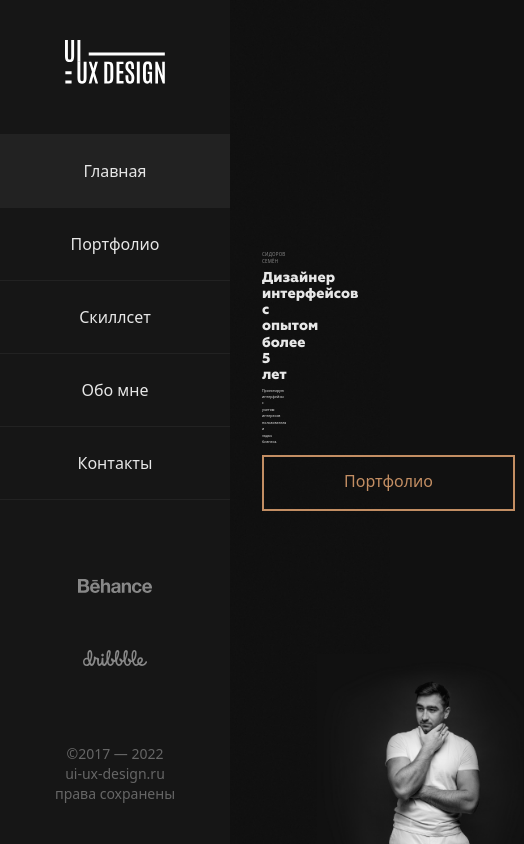
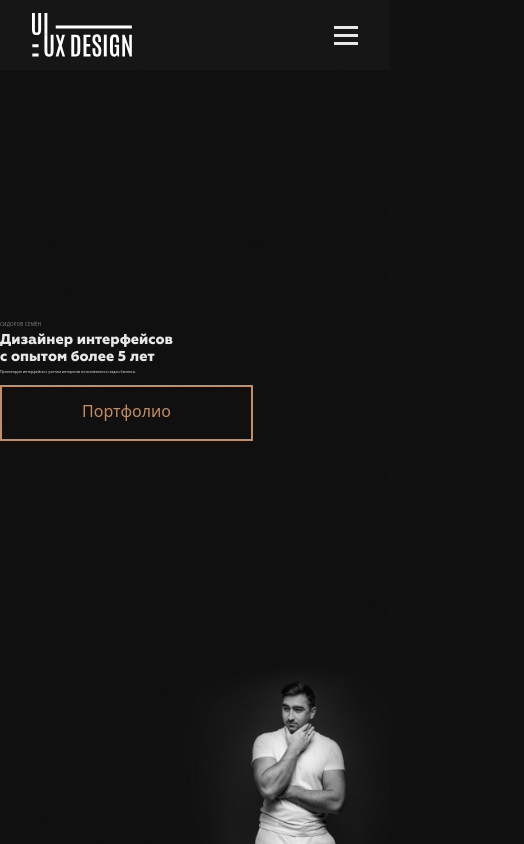
Before and after one commit to alex-lenk/ui-ux-design, a Vue app: page / in a window 390 px wide. Shown: the whole page, 524 px wide, since content can reach past the window. Built offline with nearby package versions, Linux system fonts and the light colour scheme; a web font is replaced by a local one.

Commit message:
Created pages and mobile header

```diff
--- a/src/App.vue
+++ b/src/App.vue
@@ -1,15 +1,30 @@
 <script setup>
-import {RouterLink, RouterView} from 'vue-router'
-import HelloWorld from '/src/components/HelloWorld.vue'
+import {ref} from 'vue'
 import BehanceIcon from '/src/components/icons/IconBehance.vue'
 import DribbleIcon from '/src/components/icons/IconDribble.vue'
+import LogoComponent from '/src/components/LogoLogoComponent.vue'
+//import {RouterLink, RouterView} from 'vue-router'
+//import HelloWorld from '/src/components/HelloWorld.vue'
+
+const logoAltText = ref('Ui Ux design')
+const isActiveMenu = ref(false)
+
+function toggleMenu() {
+  isActiveMenu.value = !isActiveMenu.value
+  console.log('click')
+}
 </script>
 
 <template>
-  <nav class="nav">
-    <a href="/" class="nav__logo">
-      <img alt="Ui Ux design" src="src/assets/img/logo.svg">
-    </a>
+  <header class="header">
+    <LogoComponent class-logo="header__logo" :alt="logoAltText" />
+
+    <div class="header__toggle" @click="toggleMenu"></div>
+  </header>
+
+  <nav class="nav" :class="{nav__open: isActiveMenu}" @click.self="toggleMenu">
+    <div class="nav__inner">
+      <LogoComponent class-logo="nav__logo" :alt="logoAltText" />
 
       <ul class="nav__menu">
         <li class="nav__menu-item">
@@ -43,9 +58,10 @@ import DribbleIcon from '/src/components/icons/IconDribble.vue'
         ui-ux-design.ru<br>
         права сохранены
       </footer>
+    </div>
   </nav>
 
-  <RouterView/>
+  <RouterView />
 </template>
 
 <style lang="scss">
--- a/src/assets/styles/base/_base.scss
+++ b/src/assets/styles/base/_base.scss
@@ -23,13 +23,17 @@ body {
 .container {
   width: 100%;
   margin: auto;
-  @media (min-width: 1741px) {
-    max-width: 1280px;
+
+  @media (min-width: 992px) {
     padding-left: 32px;
     padding-right: 32px;
   }
 
-  @media (max-width: 1740px) {
+  @media (min-width: 1741px) {
+    max-width: 1280px;
+  }
+
+  @media (min-width: 1281px) and (max-width: 1740px) {
     max-width: 1280px + $navWidth * 2;
     padding-left: $navWidth + 32;
     padding-right: $navWidth + 32;
@@ -38,6 +42,7 @@ body {
 
 #app {
   height: inherit;
+  overflow: inherit;
 }
 
 .btn__primary {
--- /dev/null
+++ b/src/assets/styles/components/_header.scss
@@ -0,0 +1,41 @@
+.header {
+  width: 100%;
+  height: 70px;
+  padding-left: 32px;
+  display: flex;
+  align-items: center;
+  background-color: #161616;
+  position: fixed;
+  top: 0;
+  left: 0;
+  z-index: 4;
+}
+
+.header__toggle {
+  width: 88px;
+  height: inherit;
+  margin-left: auto;
+  padding: 0 32px;
+  display: flex;
+  cursor: pointer;
+  transition: background-color .2s ease-in-out;
+
+  &::before {
+    width: 24px;
+    height: 3px;
+    margin: auto;
+    background-color: $body-color;
+    box-shadow: 0 -8px 0 $body-color, 0 8px 0 $body-color;
+    content: '';
+  }
+
+  &:hover {
+    background-color: #222;
+  }
+}
+
+@media (min-width: 1281px) {
+  .header {
+    display: none;
+  }
+}
--- /dev/null
+++ b/src/assets/styles/components/_main.scss
@@ -0,0 +1,91 @@
+.main {
+  height: 100%;
+  position: relative;
+  z-index: 1;
+  display: flex;
+  justify-content: center;
+  flex-direction: column;
+
+  &::before {
+    height: 100%;
+    background: url(#{$path}decor/main-photo.png) no-repeat right bottom;
+    background-size: contain;
+    content: '';
+    pointer-events: none;
+    bottom: 0;
+    position: absolute;
+    z-index: -1;
+  }
+}
+
+.main__name {
+  margin-top: -82px;
+  letter-spacing: .05em;
+  color: #888;
+  text-transform: uppercase;
+}
+
+.main__title {
+  font-weight: 800;
+}
+
+.main__subtitle {
+  font-weight: 500;
+}
+
+.main__btn {
+  align-self: flex-start;
+}
+
+@media (min-width: 1741px) {
+  .main__name {
+    margin-bottom: 20px;
+    font-size: 20px;
+    line-height: 32px;
+  }
+  .main__title {
+    font-size: 64px;
+    line-height: 72px;
+    margin-bottom: 20px;
+  }
+  .main__subtitle {
+    margin-bottom: 42px;
+    line-height: 28px;
+  }
+}
+
+@media (min-width: 2100px) {
+  .main::before {
+    width: 58vw;
+    right: -27vw;
+  }
+}
+
+@media (min-width: 1741px) and (max-width: 2099px) {
+  .main::before {
+    width: 53vw;
+    right: -12vw;
+  }
+}
+
+@media (max-width: 1740px) {
+  .main::before {
+    width: 53vw;
+    right: 0;
+  }
+  .main__name {
+    margin-bottom: 1.15vw;
+    font-size: 1.15vw;
+    line-height: 1.9vw;
+  }
+  .main__title {
+    margin-bottom: 1.15vw;
+    line-height: 4.138vw;
+    font-size: 3.68vw;
+  }
+  .main__subtitle {
+    margin-bottom: 2.5vw;
+    line-height: 1.65vw;
+    font-size: 0.92vw;
+  }
+}
--- /dev/null
+++ b/src/assets/styles/components/_nav.scss
@@ -0,0 +1,92 @@
+.nav {
+  height: 100%;
+  top: 0;
+  z-index: 5;
+  will-change: transform;
+  transition: transform .4s ease-in-out;
+}
+
+.nav__inner {
+  height: inherit;
+  padding-top: 40px;
+  padding-bottom: 40px;
+  text-align: center;
+  background-color: #161616;
+  backdrop-filter: blur(12px);
+  display: flex;
+  flex-direction: column;
+  align-items: center;
+  justify-content: space-between;
+}
+
+.nav__link {
+  height: 72px;
+  display: flex;
+  align-items: center;
+  justify-content: center;
+  transition: background-color .2s ease-in-out;
+
+  &:hover {
+    background-color: #222;
+  }
+}
+
+.nav__menu {
+  width: 100%;
+  padding-left: 0;
+  margin-bottom: 0;
+  list-style: none;
+}
+
+.nav__menu-item {
+  border-bottom: 1px solid #222;
+
+  &:first-child {
+    border-top: 1px solid #222;
+  }
+}
+
+.nav__menu-active {
+  background-color: #222;
+}
+
+.nav__social {
+  width: 100%;
+}
+
+.nav__footer {
+  font-weight: 400;
+  font-size: 14px;
+  line-height: 20px;
+  color: #666;
+}
+
+.nav__open {
+  transform: translateX(-100%);
+}
+
+@media (min-width: 1281px) {
+  .nav {
+    width: $navWidth;
+    left: 0;
+    position: absolute;
+  }
+}
+
+@media (max-width: 1280px) {
+  .nav {
+    width: 100%;
+    left: 100%;
+    position: fixed;
+    display: flex;
+  }
+
+  .nav__inner {
+    margin-left: auto;
+    width: $navWidth;
+  }
+
+  .nav__logo {
+    display: none;
+  }
+}
--- a/src/assets/styles/styles.scss
+++ b/src/assets/styles/styles.scss
@@ -26,160 +26,6 @@ $navWidth: 230px;
 @import "base/_fonts.scss";
 @import "base/_base.scss";
 
-
-.nav {
-  width: $navWidth;
-  height: 100%;
-  padding-top: 40px;
-  padding-bottom: 40px;
-  text-align: center;
-  left: 0;
-  top: 0;
-  position: absolute;
-  background-color: #161616;
-  backdrop-filter: blur(12px);
-  z-index: 5;
-  display: flex;
-  flex-direction: column;
-  align-items: center;
-  justify-content: space-between;
-}
-
-.nav__link {
-  height: 72px;
-  display: flex;
-  align-items: center;
-  justify-content: center;
-  transition: background-color .2s ease-in-out;
-
-  &:hover {
-    background-color: #222;
-  }
-}
-
-.nav__logo {
-  display: inline-flex;
-}
-
-.nav__menu {
-  width: 100%;
-  padding-left: 0;
-  margin-bottom: 0;
-  list-style: none;
-}
-
-.nav__menu-item {
-  border-bottom: 1px solid #222;
-
-  &:first-child {
-    border-top: 1px solid #222;
-  }
-}
-
-.nav__menu-active {
-  background-color: #222;
-}
-
-.nav__social {
-  width: 100%;
-}
-
-.nav__footer {
-  font-weight: 400;
-  font-size: 14px;
-  line-height: 20px;
-  color: #666;
-}
-
-
-.main {
-  height: 100%;
-  position: relative;
-  z-index: 1;
-  display: flex;
-  justify-content: center;
-  flex-direction: column;
-
-  &::before {
-    height: 100%;
-    background: url(#{$path}decor/main-photo.png) no-repeat right bottom;
-    background-size: contain;
-    content: '';
-    pointer-events: none;
-    bottom: 0;
-    position: absolute;
-    z-index: -1;
-  }
-}
-
-.main__name {
-  margin-top: -82px;
-  letter-spacing: .05em;
-  color: #888;
-  text-transform: uppercase;
-}
-
-.main__title {
-  font-weight: 800;
-}
-
-.main__subtitle {
-  font-weight: 500;
-}
-
-.main__btn {
-  align-self: flex-start;
-}
-
-@media (min-width: 1741px) {
-  .main__name {
-    margin-bottom: 20px;
-    font-size: 20px;
-    line-height: 32px;
-  }
-  .main__title {
-    font-size: 64px;
-    line-height: 72px;
-    margin-bottom: 20px;
-  }
-  .main__subtitle {
-    margin-bottom: 42px;
-    line-height: 28px;
-  }
-}
-
-@media (min-width: 2100px) {
-  .main::before {
-    width: 58vw;
-    right: -27vw;
-  }
-}
-
-@media (min-width: 1741px) and (max-width: 2099px) {
-  .main::before {
-    width: 53vw;
-    right: -12vw;
-  }
-}
-
-@media (max-width: 1740px) {
-  .main::before {
-    width: 53vw;
-    right: 0;
-  }
-  .main__name {
-    margin-bottom: 1.15vw;
-    font-size: 1.15vw;
-    line-height: 1.9vw;
-  }
-  .main__title {
-    margin-bottom: 1.15vw;
-    line-height: 4.138vw;
-    font-size: 3.68vw;
-  }
-  .main__subtitle {
-    margin-bottom: 2.5vw;
-    line-height: 1.65vw;
-    font-size: 0.92vw;
-  }
-}
+@import "components/_nav.scss";
+@import "components/_main.scss";
+@import "components/_header.scss";
--- /dev/null
+++ b/src/components/LogoLogoComponent.vue
@@ -0,0 +1,10 @@
+<template>
+  <a :class="classLogo" href="/">
+    <img src="src/assets/img/logo.svg" :alt="alt">
+  </a>
+</template>
+<script>
+export default {
+  props: ['alt', 'classLogo'],
+}
+</script>
--- a/src/router/index.js
+++ b/src/router/index.js
@@ -1,5 +1,9 @@
-import { createRouter, createWebHistory } from 'vue-router'
+import {createRouter, createWebHistory} from 'vue-router'
 import HomeView from '../views/HomeView.vue'
+import PortfolioView from '../views/PortfolioView.vue'
+import AboutView from '../views/AboutView.vue'
+import SkillView from '../views/SkillView.vue'
+import ContactsView from '../views/ContactsView.vue'
 
 const router = createRouter({
   history: createWebHistory(import.meta.env.BASE_URL),
@@ -12,12 +16,27 @@ const router = createRouter({
       component: HomeView
     },
     {
+      path: '/portfolio',
+      name: 'portfolio',
+      component: PortfolioView
+    },
+    {
+      path: '/skill',
+      name: 'skill',
+      component: SkillView
+    },
+    {
       path: '/about',
       name: 'about',
       // route level code-splitting
       // this generates a separate chunk (About.[hash].js) for this route
       // which is lazy-loaded when the route is visited.
-      component: () => import('../views/AboutView.vue')
+      component: AboutView
+    },
+    {
+      path: '/contacts',
+      name: 'contacts',
+      component: ContactsView
     }
   ]
 })
--- /dev/null
+++ b/src/views/ContactsView.vue
@@ -0,0 +1,15 @@
+<template>
+  <div class="about">
+    <h1>This is an skill page</h1>
+  </div>
+</template>
+
+<style>
+@media (min-width: 1024px) {
+  .about {
+    min-height: 100vh;
+    display: flex;
+    align-items: center;
+  }
+}
+</style>
--- /dev/null
+++ b/src/views/PortfolioView.vue
@@ -0,0 +1,15 @@
+<template>
+  <div class="about">
+    <h1>This is an portfolio page</h1>
+  </div>
+</template>
+
+<style>
+@media (min-width: 1024px) {
+  .about {
+    min-height: 100vh;
+    display: flex;
+    align-items: center;
+  }
+}
+</style>
--- /dev/null
+++ b/src/views/SkillView.vue
@@ -0,0 +1,15 @@
+<template>
+  <div class="about">
+    <h1>This is an skill page</h1>
+  </div>
+</template>
+
+<style>
+@media (min-width: 1024px) {
+  .about {
+    min-height: 100vh;
+    display: flex;
+    align-items: center;
+  }
+}
+</style>
```
Lines whose indentation alone changed are shown as unchanged.
